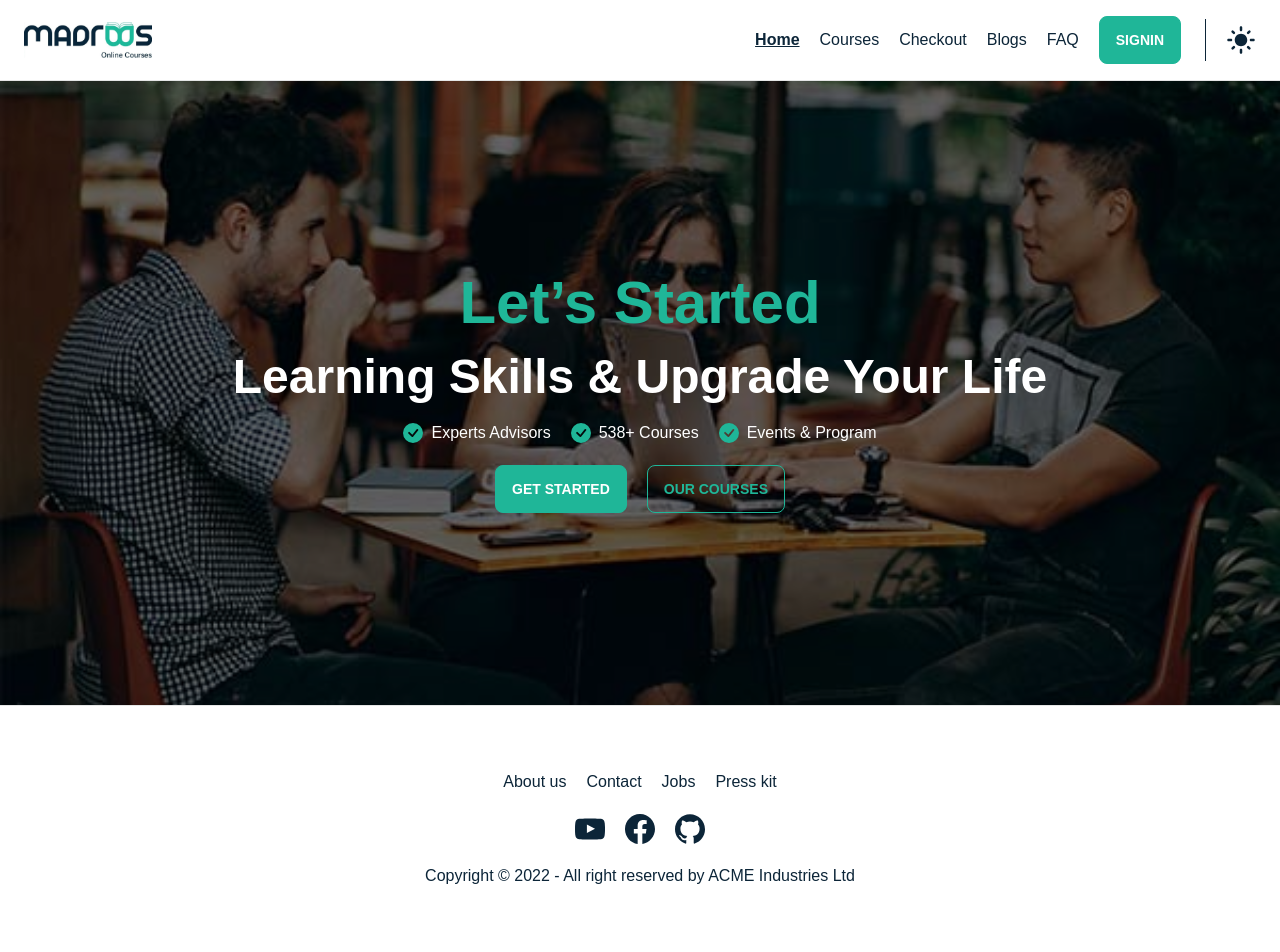
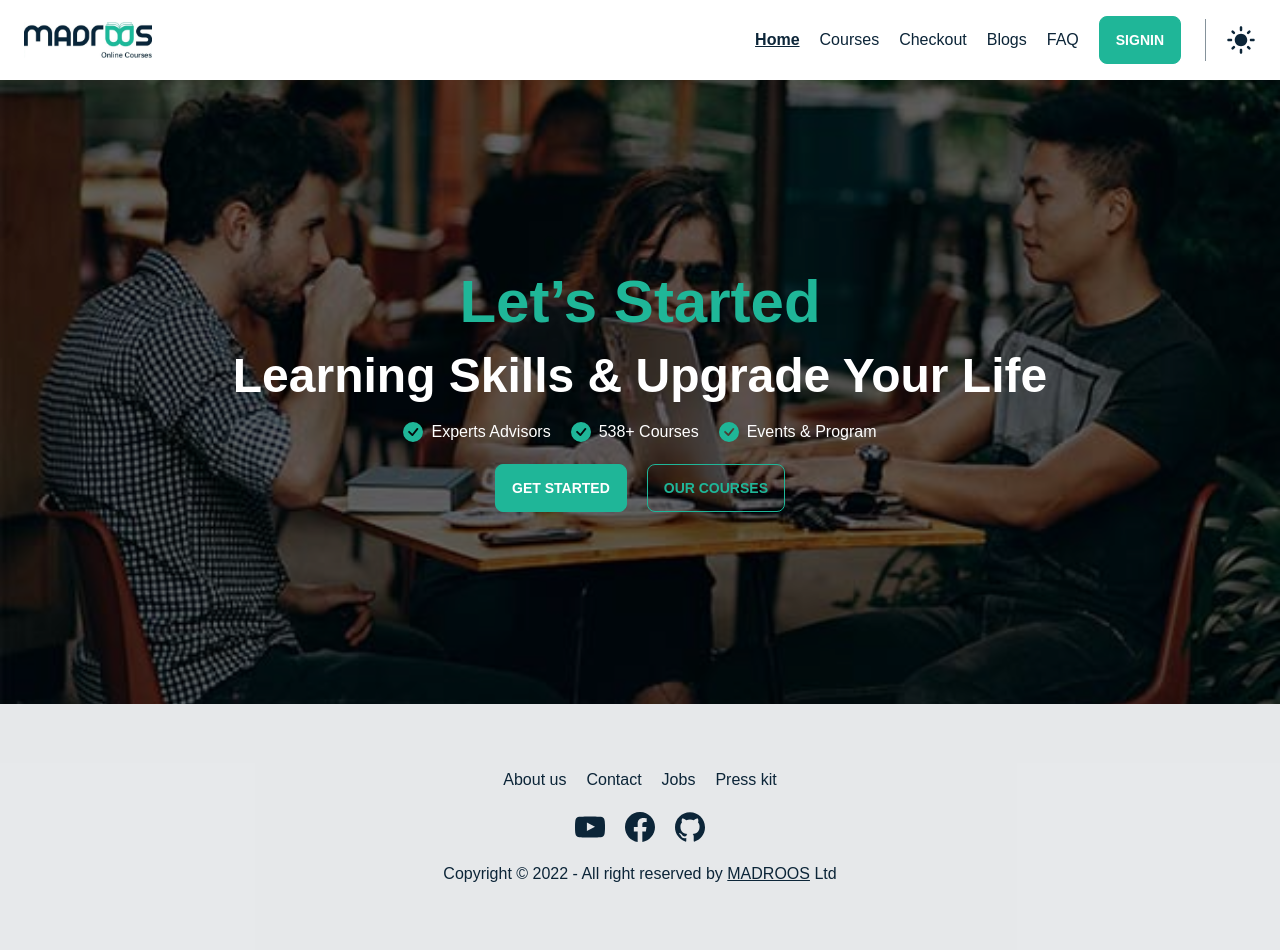
Before and after one commit to mdpahlovi/madroos-client, a React (Create React App) app: page / in a window 1280 px wide. Built offline with nearby package versions, Linux system fonts and the light colour scheme; no server answers.

Commit message:
Sidebar Added

```diff
--- a/src/components/Courses.js
+++ b/src/components/Courses.js
@@ -1,6 +1,6 @@
 import React from "react";
 import Header from "./Reusable/Header";
-import { useLoaderData } from "react-router-dom";
+import { Link, useLoaderData } from "react-router-dom";
 import CourseCard from "./Reusable/CourseCard";
 
 const Courses = () => {
@@ -9,10 +9,19 @@ const Courses = () => {
     return (
         <>
             <Header title={"Explore our course"} route={"Courses"} />
-            <section className="my-container section-gap grid grid-cols-1 sm:grid-cols-2 lg:grid-cols-3 2xl:grid-cols-4 gap-6">
-                {courses.map((course) => (
-                    <CourseCard key={course.id} course={course} />
-                ))}
+            <section className="my-container section-gap grid grid-cols-1 lg:grid-cols-[4fr_8fr] xl:grid-cols-[3fr_9fr] gap-6">
+                <div className="h-max rounded-3xl shadow-lg p-5 grid grid-cols-1 sm:grid-cols-2 gap-5 lg:content-gap-y bg-base-content/10">
+                    {courses.map((course) => (
+                        <Link to={`course/${course.id}`} key={course.id} className="btn btn-primary">
+                            {course.name}
+                        </Link>
+                    ))}
+                </div>
+                <div className="grid grid-cols-1 sm:grid-cols-2 xl:grid-cols-3 gap-6">
+                    {courses.map((course) => (
+                        <CourseCard key={course.id} course={course} />
+                    ))}
+                </div>
             </section>
         </>
     );
--- a/src/components/Footer.js
+++ b/src/components/Footer.js
@@ -5,7 +5,7 @@ import { BsFacebook } from "react-icons/bs";
 
 const Footer = () => {
     return (
-        <footer className="footer border-t border-base-300 gap-y-5 footer-center section-gap px-6 text-base text-base-content">
+        <footer className="footer bg-base-content/10 gap-y-5 footer-center section-gap px-6 text-base text-base-content">
             <div className="content-gap-x flex-wrap">
                 <Link className="link link-hover">About us</Link>
                 <Link className="link link-hover">Contact</Link>
@@ -26,7 +26,9 @@ const Footer = () => {
                 </div>
             </div>
             <div>
-                <p>Copyright © 2022 - All right reserved by ACME Industries Ltd</p>
+                <p>
+                    Copyright © 2022 - All right reserved by <span className="uppercase underline">Madroos</span> Ltd
+                </p>
             </div>
         </footer>
     );
--- a/src/components/Hero.js
+++ b/src/components/Hero.js
@@ -25,10 +25,10 @@ const Hero = () => {
                     </div>
                 </div>
                 <div className="content-gap-x flex-wrap">
-                    <Link to={"/"} className="btn btn-primary">
+                    <Link to={"/"} className="btn btn-primary w-full xs:w-auto">
                         Get Started
                     </Link>
-                    <Link to={"/courses"} className="btn btn-outline btn-primary">
+                    <Link to={"/courses"} className="btn btn-outline btn-primary w-full xs:w-auto">
                         Our Courses
                     </Link>
                 </div>
--- a/src/components/Navbar.js
+++ b/src/components/Navbar.js
@@ -18,7 +18,7 @@ const Navbar = () => {
     } lg:opacity-100 lg:translate-y-0`;
 
     return (
-        <nav className="sticky bg-base-100 top-0 z-10 border-b border-base-300">
+        <nav className="sticky bg-base-100 top-0 z-10">
             <div className="my-container h-16 lg:h-20 flex justify-between items-center">
                 <Link className="z-[2]" to="/">
                     <img className="w-28 lg:w-32" src={toggle ? LightLogo : DarkLogo} alt="" />
--- a/src/components/Reusable/CourseCard.jsx
+++ b/src/components/Reusable/CourseCard.jsx
@@ -4,12 +4,12 @@ import { IoIosPeople, IoMdTime, IoMdStar } from "react-icons/io";
 const CourseCard = ({ course }) => {
     const { img, name, instructor, ratting, price, lesson, students, time } = course;
     return (
-        <div className="rounded-3xl shadow-lg">
+        <div className="rounded-3xl shadow-lg bg-base-content/10">
             <figure>
                 <img className="w-full rounded-t-3xl" src={img} alt="Shoes" />
             </figure>
             <div className="px-5 grid grid-rows-card-body">
-                <div class="border-b flex items-center justify-between">
+                <div class="border-b border-base-content/50 flex items-center justify-between">
                     <div className="flex items-center gap-2">
                         <img className="w-10 rounded-full" src={instructor.img} alt="" />
                         <p className="text-lg font-semibold">{instructor.name}</p>
@@ -24,7 +24,7 @@ const CourseCard = ({ course }) => {
                     <h2 className="text-xl font-semibold">{name}</h2>
                     <p>Price : {price}$</p>
                 </div>
-                <div class="border-t pt-3 pb-4 flex justify-between">
+                <div class="border-t border-base-content/50 pt-3 pb-4 flex justify-between">
                     <div>Lesson {lesson}</div>
                     <div className="flex items-center gap-1">
                         <IoIosPeople className="text-xl text-primary" /> {students}
--- a/src/components/ToggleTheme.js
+++ b/src/components/ToggleTheme.js
@@ -13,7 +13,7 @@ const ToggleTheme = ({ toggle, setToggle }) => {
         }
     };
     return (
-        <div className="border-l border-base-content py-[6px] pl-5 flex items-center">
+        <div className="border-l border-base-content/50 py-[6px] pl-5 flex items-center">
             <label className="swap swap-rotate">
                 <input onClick={toggleTheme} type="checkbox" />
                 <MdLightMode className="swap-off text-3xl"></MdLightMode>
```
